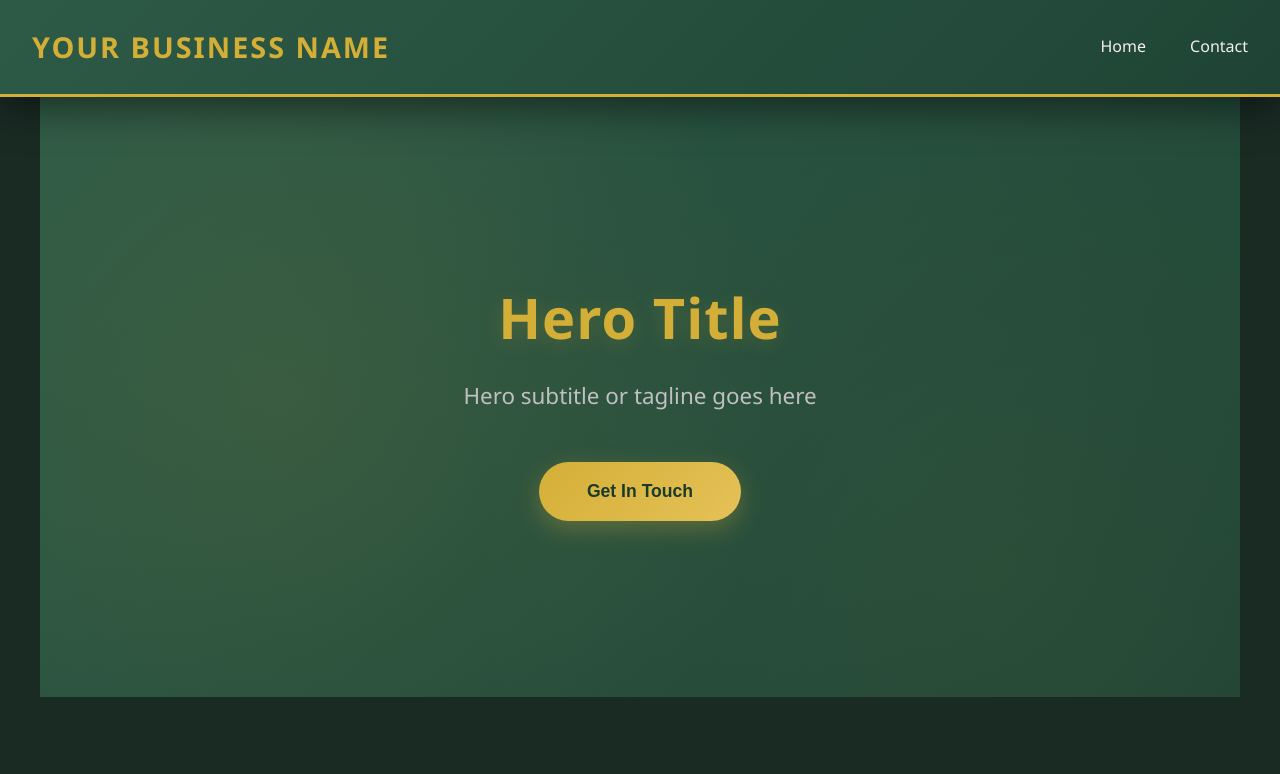
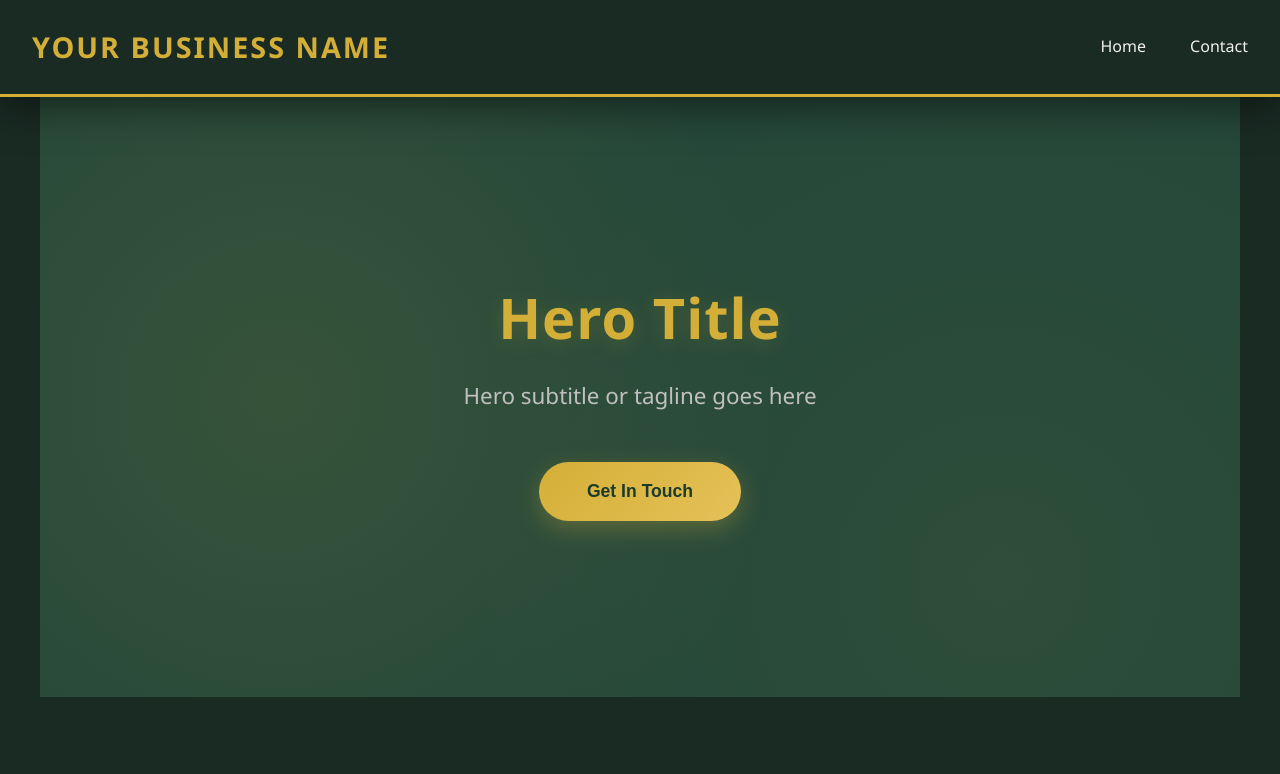
Before and after one commit to Abhimr2/Abhimr2.github.io, a plain HTML site: page index.html in a window 1280 px wide. Shown: the top 774 px of the page. Drawn offline with nearby package versions, Linux system fonts and the light colour scheme.

Commit message:
Change background styles in index.html

```diff
--- a/index.html
+++ b/index.html
@@ -20,7 +20,7 @@
         }
 
         header {
-            background: linear-gradient(135deg, #2d5a47 0%, #1f4435 100%);
+            background: #1a2b24;
             border-bottom: 3px solid #d4af37;
             padding: 1.5rem 2rem;
             display: flex;
@@ -85,9 +85,9 @@
         }
 
         .hero {
-            background: linear-gradient(135deg, #2d5a47 0%, #1f4435 100%);
+            background: #25483a;
             color: #f0f0f0;
-            padding: 8rem 2rem;
+            padding: 8rem 0;
             text-align: center;
             min-height: 600px;
             display: flex;
@@ -96,6 +96,7 @@
             align-items: center;
             position: relative;
             overflow: hidden;
+            width: 100%;
         }
 
         .hero::before {
@@ -113,6 +114,7 @@
         .hero > * {
             position: relative;
             z-index: 1;
+            padding: 0 2rem;
         }
 
         .hero h1 {
@@ -346,7 +348,7 @@
         }
 
         footer {
-            background: linear-gradient(135deg, #2d5a47 0%, #1f4435 100%);
+            background: #1a2b24;
             color: #f0f0f0;
             text-align: center;
             padding: 2.5rem;
```
